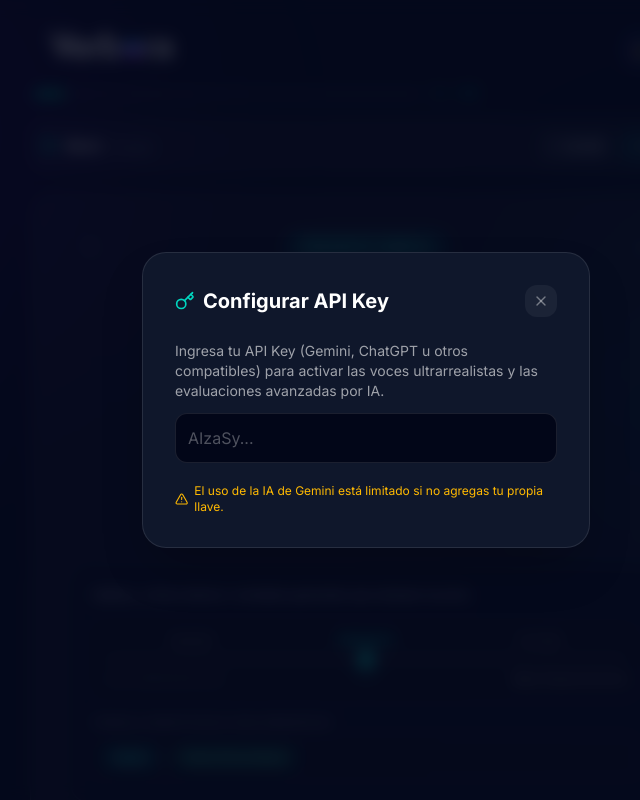
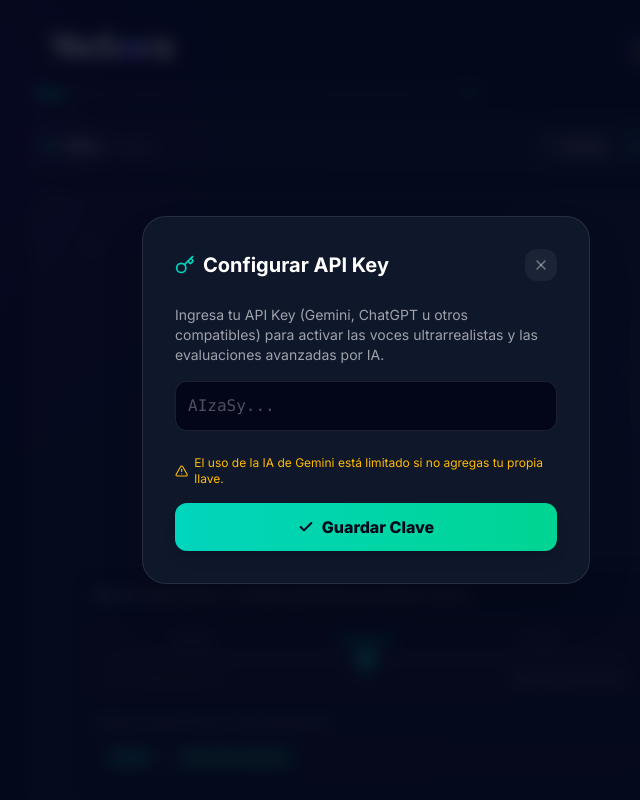
Before and after one commit to BigMooreApps/Verbora, a React (Vite) app: page / in a window 1280 px wide. Both pictures are taken after a click on the button 915 px from the left and 50 px from the top of the page. Shown: the top 800 px of the page, without its empty margins (274-914 px from the left). Built offline with nearby package versions, Linux system fonts and the light colour scheme.

Commit message:
UI: Add a 'Guardar Clave' button to API Key config modal for clearer user feedback

```diff
--- a/src/App.tsx
+++ b/src/App.tsx
@@ -22,7 +22,8 @@ import {
   Star,
   Settings,
   X,
-  Key
+  Key,
+  Check
 } from "lucide-react";
 import { motion, AnimatePresence } from "motion/react";
 
@@ -240,10 +241,18 @@ export default function App() {
   const [userApiKey, setUserApiKey] = useState<string>(() => localStorage.getItem("geminiApiKey") || "");
   const [isApiKeyModalOpen, setIsApiKeyModalOpen] = useState<boolean>(false);
   const [highlightApiKey, setHighlightApiKey] = useState<boolean>(false);
+  const [tempApiKey, setTempApiKey] = useState<string>("");
+
+  useEffect(() => {
+    if (isApiKeyModalOpen) {
+      setTempApiKey(userApiKey);
+    }
+  }, [isApiKeyModalOpen, userApiKey]);
 
   const saveApiKey = (key: string) => {
-    setUserApiKey(key);
-    localStorage.setItem("geminiApiKey", key);
+    const trimmedKey = key.trim();
+    setUserApiKey(trimmedKey);
+    localStorage.setItem("geminiApiKey", trimmedKey);
     setIsApiKeyModalOpen(false);
   };
   const [useAllSubjects, setUseAllSubjects] = useState<boolean>(() => {
@@ -1463,28 +1472,36 @@ export default function App() {
                   </button>
                 </div>
 
-                <div className="space-y-3">
+                <div className="space-y-4">
                   <p className="text-sm text-white/60">
                     Ingresa tu API Key (Gemini, ChatGPT u otros compatibles) para activar las voces ultrarrealistas y las evaluaciones avanzadas por IA.
                   </p>
                   <input
                     type="password"
                     placeholder="AIzaSy..."
-                    defaultValue={userApiKey}
-                    className="w-full bg-slate-950 border border-white/10 rounded-xl p-3 text-white placeholder-white/30 focus:outline-none focus:border-teal-400 focus:ring-1 focus:ring-teal-400 transition-all"
+                    value={tempApiKey}
+                    onChange={(e) => setTempApiKey(e.target.value)}
+                    className="w-full bg-slate-950 border border-white/10 rounded-xl p-3 text-white placeholder-white/30 focus:outline-none focus:border-teal-400 focus:ring-1 focus:ring-teal-400 transition-all font-mono"
                     onKeyDown={(e) => {
                       if (e.key === "Enter") {
-                        saveApiKey(e.currentTarget.value);
+                        saveApiKey(tempApiKey);
                       }
                     }}
-                    onBlur={(e) => saveApiKey(e.target.value)}
                   />
-                  {!userApiKey && (
+                  {!tempApiKey && (
                     <p className="text-xs text-amber-400 flex items-center gap-1.5 mt-2">
                       <AlertTriangle className="w-3.5 h-3.5" />
                       El uso de la IA de Gemini está limitado si no agregas tu propia llave.
                     </p>
                   )}
+
+                  <button
+                    onClick={() => saveApiKey(tempApiKey)}
+                    className="w-full mt-2 py-3 bg-gradient-to-r from-teal-400 to-emerald-400 hover:from-teal-500 hover:to-emerald-500 text-slate-950 font-extrabold rounded-xl shadow-lg transition-all transform active:scale-95 cursor-pointer flex items-center justify-center gap-2"
+                  >
+                    <Check className="w-4 h-4 text-slate-950" strokeWidth={3} />
+                    Guardar Clave
+                  </button>
                 </div>
               </motion.div>
             </div>
```
